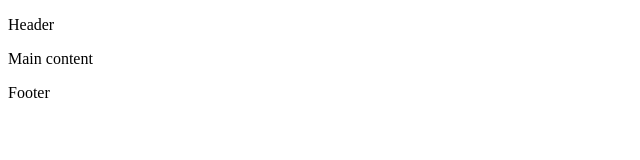
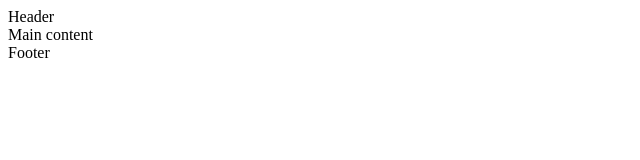
Before and after one commit to joacasallas2/holbertonschool-web_front_end, a plain HTML site: page html_advanced/3-index.html in a window 1280 px wide. Shown: the whole page, without its empty margins (0-640 px from the left). Drawn offline with Linux system fonts and the light colour scheme.

Commit message:
3. Simple header, main, footer

```diff
--- a/html_advanced/3-index.html
+++ b/html_advanced/3-index.html
@@ -10,13 +10,13 @@
     </head>
     <body>
         <header>
-            <p>Header</p>
+            Header
         </header>
         <main>
-            <p>Main content</p>
+            Main content
         </main>
         <footer>
-            <p>Footer</p>
+            Footer
         </footer>
     </body>
 </html>
```
